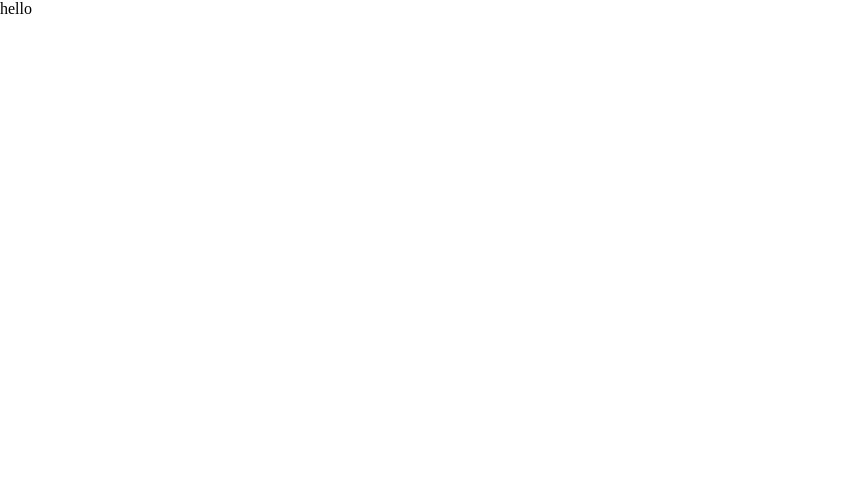
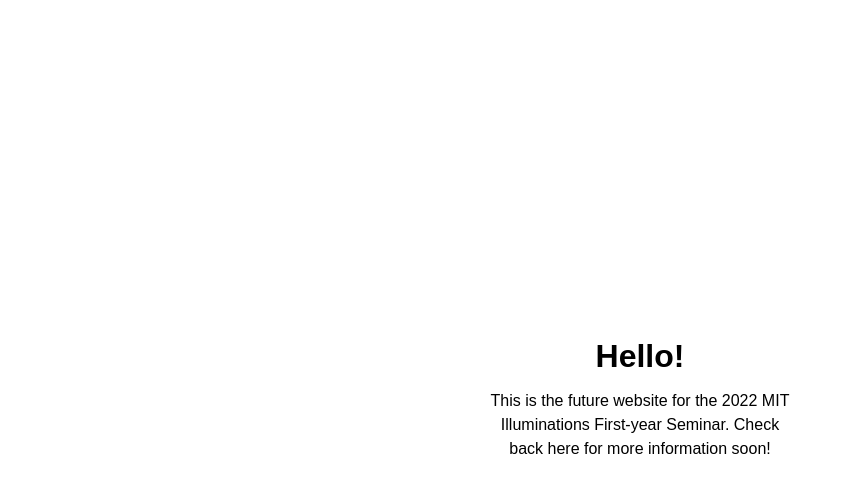
Before and after one commit to poofytoo/illuminations-seminar, a Next.js app in the folder src/: page / in a window 1280 px wide. Shown: the top 492 px of the page, without its empty margins (0-848 px from the left). Built offline with nearby package versions, Linux system fonts and the light colour scheme.

Commit message:
Add placeholder landing

```diff
--- a/src/pages/index.tsx
+++ b/src/pages/index.tsx
@@ -4,8 +4,14 @@
 
 const Home: NextPage = () => {
   return (
-    <div className={styles.app}>
-      hello
+    <div className={styles.centerContainer}>
+      <div className={styles.centerContent}>
+        <h1>Hello!</h1>
+        <p>
+          This is the future website for the 2022 MIT Illuminations First-year Seminar. Check back
+          here for more information soon!
+        </p>
+      </div>
     </div>
   );
 };
--- a/src/styles/Home.module.css
+++ b/src/styles/Home.module.css
@@ -0,0 +1,13 @@
+.centerContainer {
+    display: flex;
+    flex-direction: column;
+    align-items: center;
+    justify-content: center;
+    height: 100vh;
+    text-align: center;
+}
+
+.centerContent {
+    max-width: 300px;
+    margin: 0 20px;
+}
--- a/src/styles/globals.css
+++ b/src/styles/globals.css
@@ -2,4 +2,6 @@
 body {
   padding: 0;
   margin: 0;
+  font-family: sans-serif;
+  line-height: 1.5em;
 }
```
